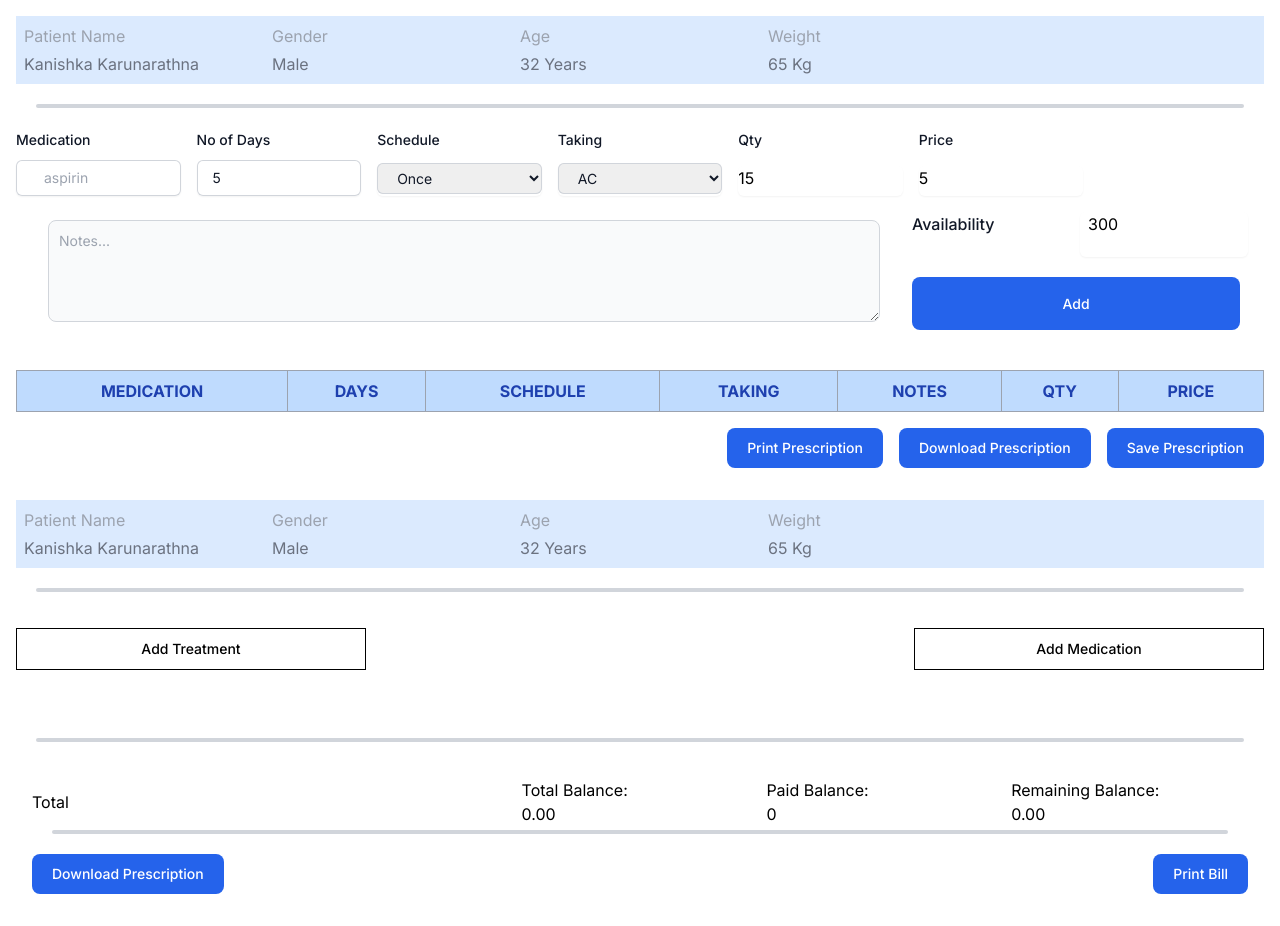
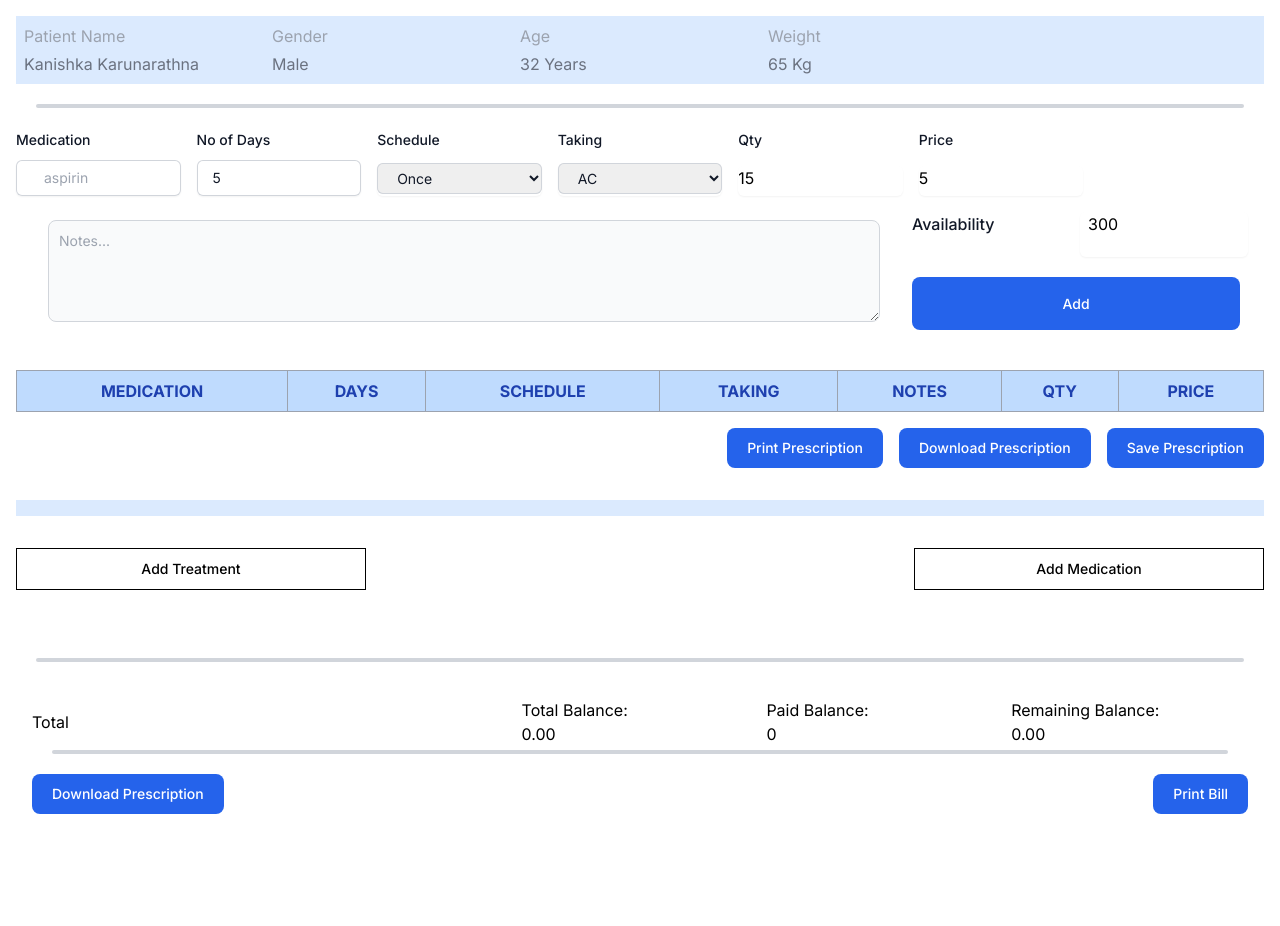
Before and after one commit to chan4lk/medi98, a Next.js app in the folder prescription-builder/: page / in a window 1280 px wide. After the commit the page ends 846 px from the top, so only its background shows below. Built offline with nearby package versions, Linux system fonts and the light colour scheme.

Commit message:
New Update

```diff
--- a/prescription-builder/app/pages/MedicationCal.tsx
+++ b/prescription-builder/app/pages/MedicationCal.tsx
@@ -142,9 +142,7 @@ const PatientManagementSystem: React.FC = () => {
     return (
         <div className='p-4 grid grid-cols-1 gap-4 bg-midnight text-tahiti'>
             <div className="bg-blue-100 text-white p-2">
-                <Header />
             </div>
-            <Line />
 
 <div className="flex justify-between pt-4">
     <button
```
